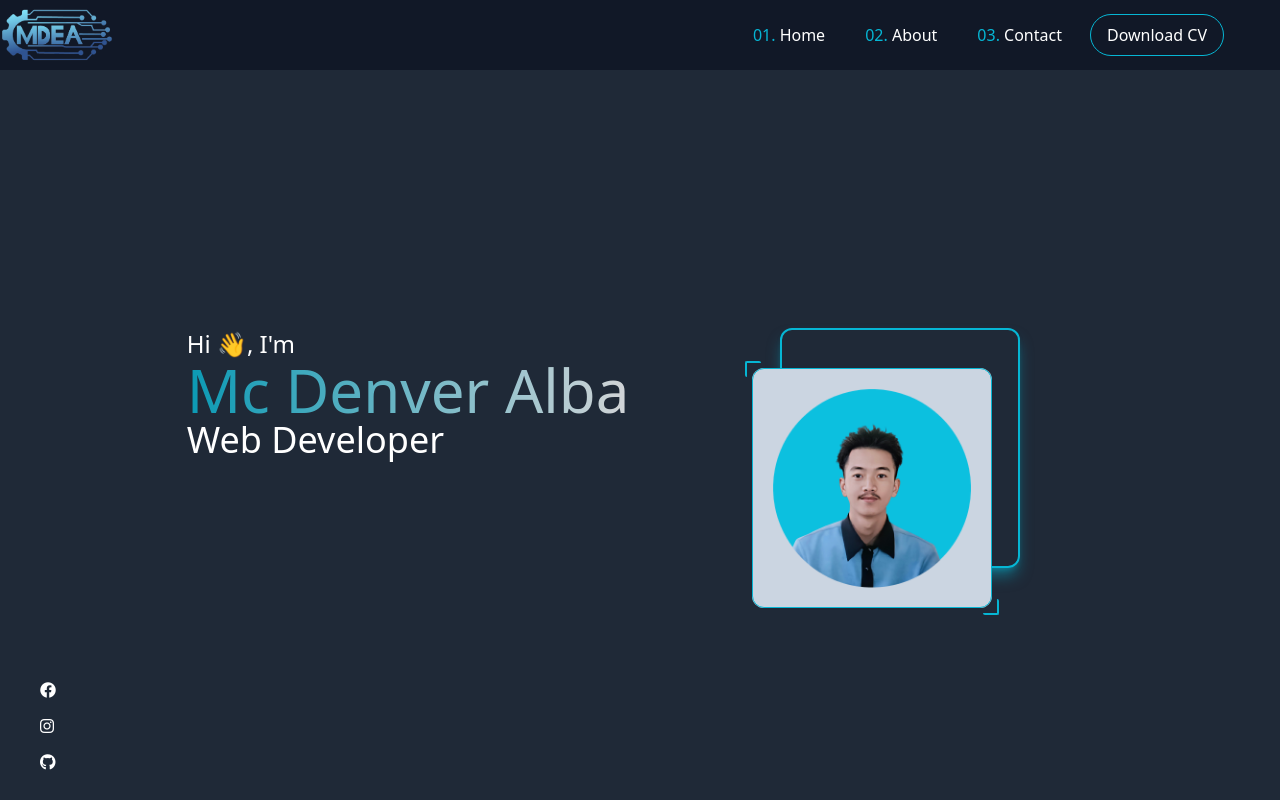
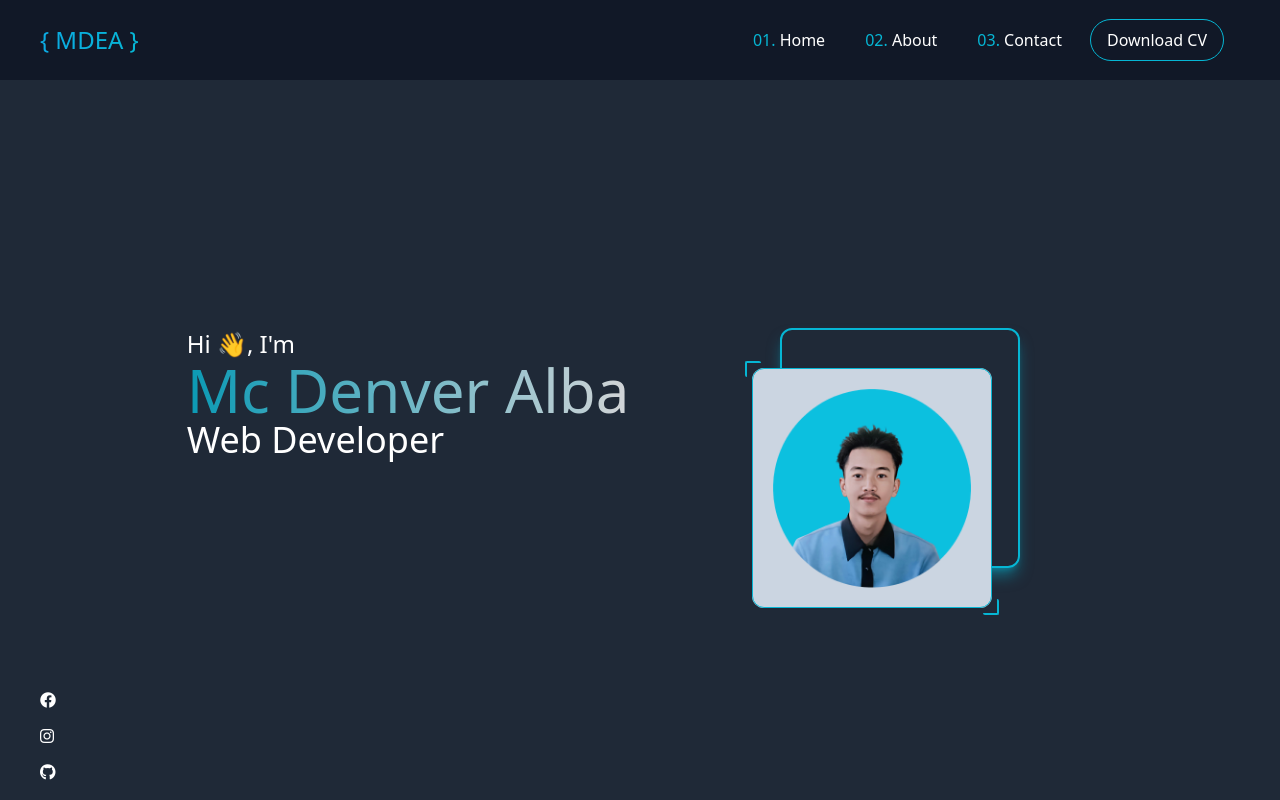
Before and after one commit to mcalba14/mcdenver.github.io, a website: page index.html in a window 1280 px wide. Shown: the top 800 px of the page. Drawn offline with Linux system fonts and the light colour scheme.

Commit message:
removed logo

```diff
--- a/index.html
+++ b/index.html
@@ -18,10 +18,9 @@
     <div class="" x-data="{ open: false }">
         <div class="fixed top-0 z-10 w-full bg-gray-900 text-white">
             <nav class="flex justify-between items-center">
-                <!-- <a href="#"
+                <a href="#"
                     class="pl-10 py-6 font-thin text-transparent text-2xl bg-clip-text bg-gradient-to-r from-sky-500 to-cyan-500">{
-                    MDEA }</a> -->
-                <a href=""><img src="newlogo.png" alt="" srcset="" style="height: 70px;"></a>
+                    MDEA }</a>
                 <ul class="flex font-thin gap-4 pr-10">
                     <li class="grid content-center ">
                         <a href="#Home"
```
Also changed, not shown: newlogo.png (deleted).
